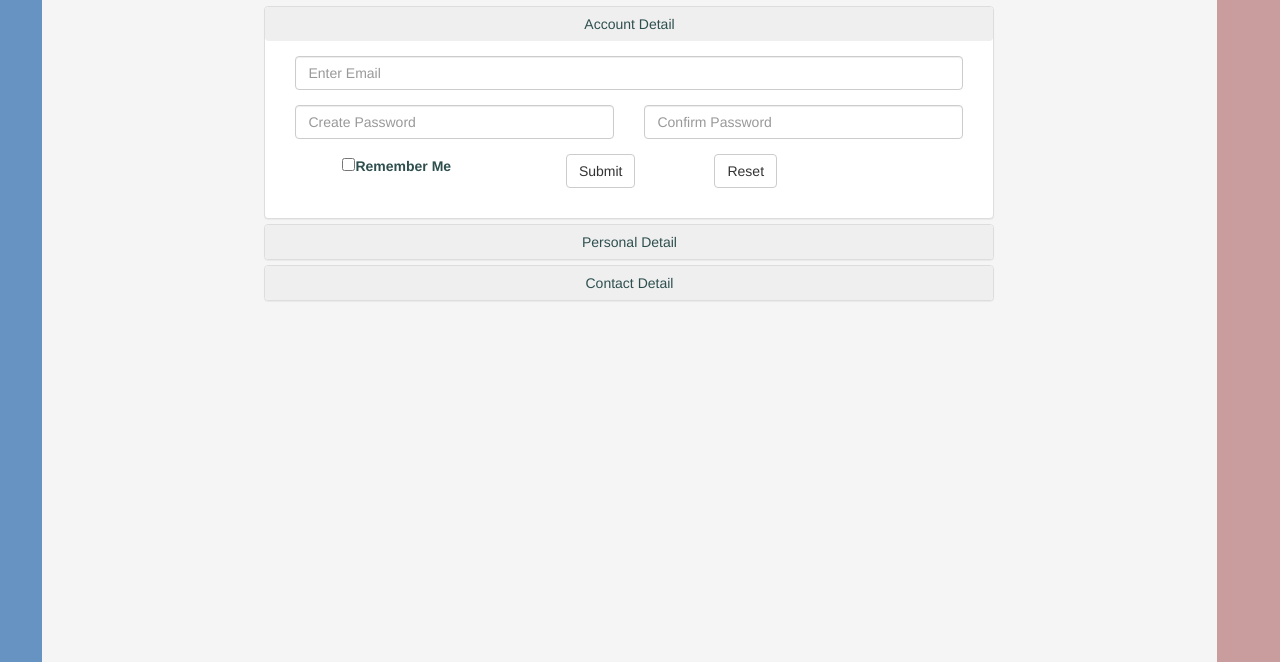
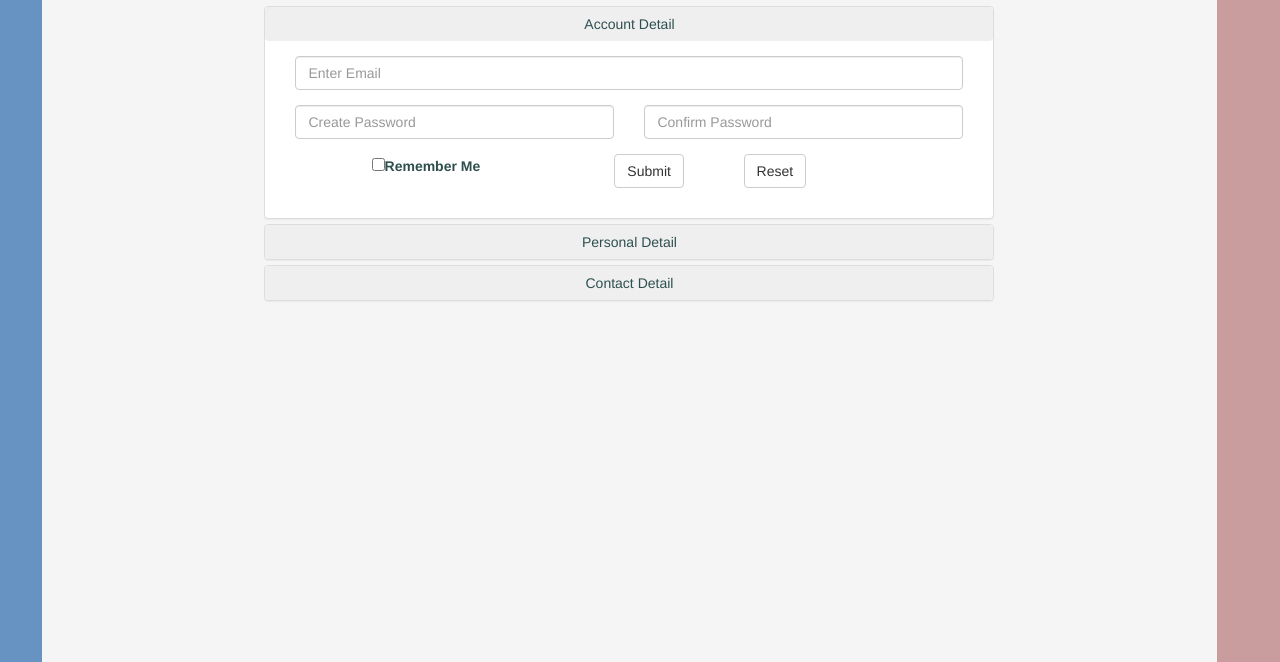
Before and after one commit to fuadhaider/looksbe_beta, a plain HTML site: page sign_up.html in a window 1280 px wide. Shown: the part 138-800 px from the top of the page. Drawn offline with nearby package versions, Linux system fonts and the light colour scheme.

Commit message:
buttom align

```diff
--- a/sign_up.html
+++ b/sign_up.html
@@ -62,12 +62,12 @@
                           placeholder="Confirm Password" name="" value="">
                       </div>
                     </div>
-                    <div class="col-sm-4">
+                    <div class="col-sm-5">
                       <div class="form-group">
                         <label><input type="checkbox" name="" value="">Remember Me</label>
                       </div>
                     </div>
-                    <div class="col-sm-8">
+                    <div class="col-sm-7">
                       <div class="col-sm-4">
                         <div class="form-group">
                           <button type="submit" name="submit" class="btn btn-default">Submit</button>
```
